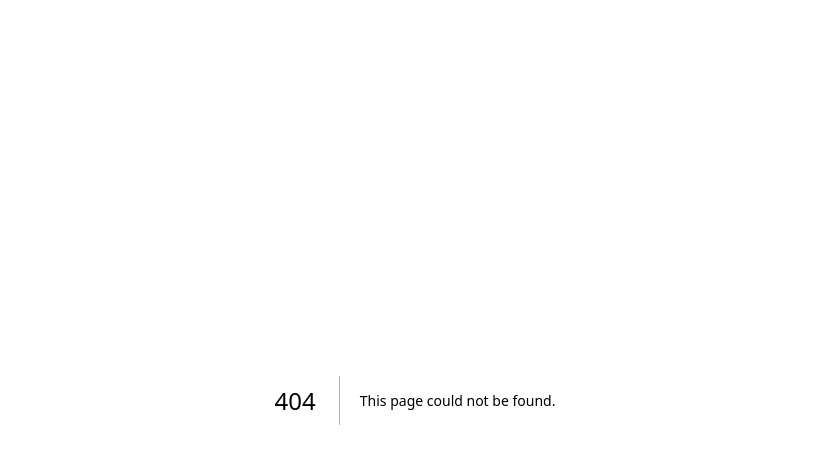
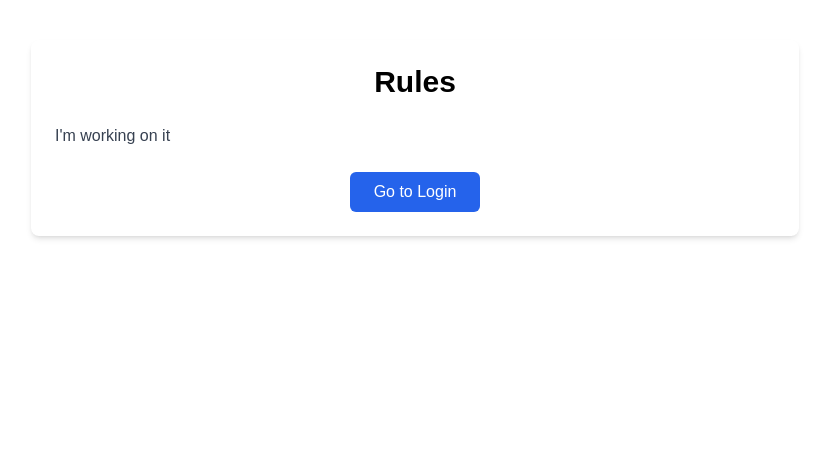
Before and after one commit to Misachu10032/badminton-league, a Next.js app: page /rules in a window 1280 px wide. Before the commit this address had no page. Shown: the top 464 px of the page, without its empty margins (225-1054 px from the left). Built offline with nearby package versions, Linux system fonts and the light colour scheme.

Commit message:
rules page added

```diff
--- a/src/app/api/register-user/route.js
+++ b/src/app/api/register-user/route.js
@@ -29,7 +29,7 @@ export async function POST(req) {
 
     if (!registerRequest) {
       return new NextResponse(
-        JSON.stringify({ error: "Request not found or not in pending status", message: "The registration request does not exist or is not in 'Pending' status." }),
+        JSON.stringify({ error: "Request not found or not in pending status", message: "Invalid Registration Request" }),
         { status: 404 }
       );
     }
--- a/src/app/register/page.js
+++ b/src/app/register/page.js
@@ -83,7 +83,9 @@ const RegisterPage = () => {
       });
 
       if (res.ok) {
-        alert("Registration successful. You can now login with your email");
+        alert(
+          "Registration successful.\n Please check out the rules page before login with your email."
+        );
       } else {
         const result = await res.json();
         // Check if there's a message in the response, otherwise use a generic message
@@ -94,6 +96,8 @@ const RegisterPage = () => {
     } catch (err) {
       // Catch network errors or other unexpected issues
       setError("An error occurred while registering. Please try again later.");
+    } finally {
+      window.location.href = "/rules";
     }
   };
 
@@ -139,7 +143,9 @@ const RegisterPage = () => {
         </div>
 
         <div className="mb-4">
-          <label className="block text-sm font-medium text-gray-700">Gender</label>
+          <label className="block text-sm font-medium text-gray-700">
+            Gender
+          </label>
           <select
             name="sex"
             value={formData.sex}
--- /dev/null
+++ b/src/app/rules/page.js
@@ -0,0 +1,28 @@
+"use client";
+
+const RulesPage = () => {
+  const handleNavigateToLogin = () => {
+    window.location.href = "/login"; // Adjust the path based on your app's routing structure
+  };
+
+  return (
+    <div className="max-w-3xl mx-auto p-6 bg-white rounded-lg shadow-md mt-10">
+      <h1 className="text-3xl font-semibold text-center mb-6">Rules</h1>
+      <div className="text-gray-700 space-y-4">
+        <p>I'm working on it</p>
+
+      </div>
+
+      <div className="text-center mt-6">
+        <button
+          onClick={handleNavigateToLogin}
+          className="bg-blue-600 text-white px-6 py-2 rounded-md hover:bg-blue-700 transition duration-200"
+        >
+          Go to Login
+        </button>
+      </div>
+    </div>
+  );
+};
+
+export default RulesPage;
```
